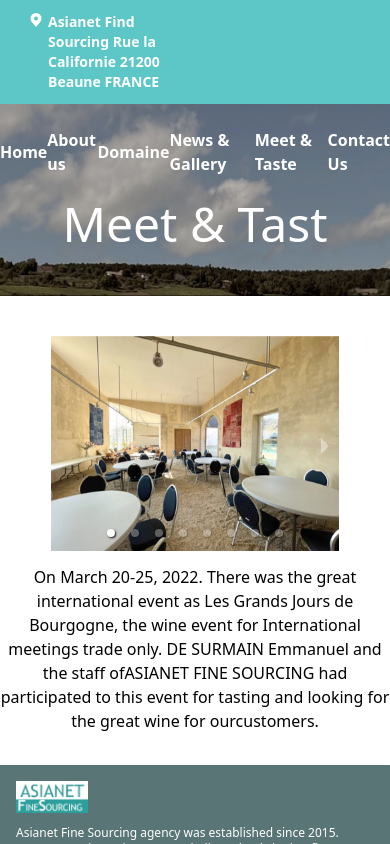
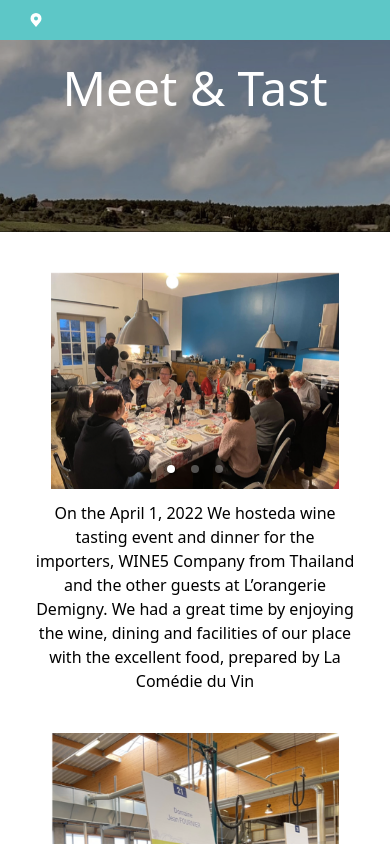
Before and after one commit to Thanatossan/asianet_web, a React (Create React App) app: page /meetTast in a window 390 px wide. Shown: the top 844 px of the page. Built offline with nearby package versions, Linux system fonts and the light colour scheme; some icons are missing.

Commit message:
repon non menu

```diff
--- a/src/components/main/Footer.tsx
+++ b/src/components/main/Footer.tsx
@@ -4,13 +4,13 @@ import { Icon } from "@iconify/react";
 const Footer = () => {
     return (<>
 
-        <footer className=" p-4 shadow md:px-8 md:py-5  text-white bg-secondColor">
+        <footer className=" p-4 shadow md:px-8 md:py-2  text-white bg-secondColor">
             <div className="sm:flex sm:items-center sm:justify-between">
                 <div className=" items-center mb-4 sm:mb-0">
 
                     <img src="/assets/main/logo.png" className="mr-3 mb-1 h-8 " alt="Flowbite Logo" />
 
-                    <div className="text-xs py-2">
+                    <div className="text-xs py-2 sm:hidden md:block ">
                         <p>Asianet Fine Sourcing agency was established since 2015.</p>
                         <p>We are premium wine agency dedicated to bringing fine Burgundy wine to ASIAN markets.</p>
                     </div>
@@ -47,7 +47,7 @@ const Footer = () => {
                             </li>
                         </ul>
                     </div>
-                    <div className="container px-4 py-1 mx-auto flex flex-row">
+                    <div className="container px-4 py-1 mx-auto flex flex-row ">
                         <div className="px-1">
                             <Icon icon="carbon:location-filled" style={{ fontSize: '1rem' }} />
                         </div>
--- a/src/components/main/Menu.tsx
+++ b/src/components/main/Menu.tsx
@@ -11,10 +11,10 @@ return(
         {backgroundImage: "url(/assets/main/menubackground.png)"}
         }> */}
 
-        <div className='bg-[url("/src/images/menubackground.png")] text-white bg-no-repeat w-full bg-fixed bg-cover'>
+        <div className='bg-[url("/src/images/menubackground.png")] text-white bg-no-repeat w-full bg-fixed bg-cover '>
             <div className="h-48">
             <div className="container mx-auto">
-                <div className="flex items-center justify-between pt-6 font-semibold">
+                <div className="flex items-center justify-between pt-6 font-semibold susm:hidden md:flex">
                     <a href="/"> Home </a>
                     <a href="/aboutUs"> About us </a>
                     <a href="/domaine"> Domaine </a>
--- a/src/components/main/Navbar.tsx
+++ b/src/components/main/Navbar.tsx
@@ -4,14 +4,14 @@ const Navbar = () => {
 
   return (
     <>
-      <nav className="relative flex items-center justify-between px-2 py-3 text-white bg-mainColor ">
+      <nav className="relative flex items-center justify-between px-2 py-1 text-white bg-mainColor ">
         <div className="container px-4 mx-auto flex flex-row">
           <div className="px-1">
             <Icon icon="carbon:location-filled" style={{ fontSize: '1rem' }} />
           </div>
-          <h1 className="font-bold text-sm">Asianet Find Sourcing Rue la Californie 21200 Beaune FRANCE</h1>
+          <h1 className="font-bold text-sm susm:hidden md:block">Asianet Find Sourcing Rue la Californie 21200 Beaune FRANCE</h1>
         </div>
-        <div className="w-full md:w-auto" >
+        <div className="w-full w-auto " >
           <ul className="flex flex-row-reverse  lg:flex-row list-none lg:ml-auto px-8">
             <li>
               <a
--- a/src/components/page/AboutUsComponent.tsx
+++ b/src/components/page/AboutUsComponent.tsx
@@ -29,8 +29,8 @@ const AboutUsComponent: React.FC<IAboutUsComponent> = (props) => {
                     </Carousel>
 
                 </div>
-                <div className="container mx-auto px-20 flex flex-row text-justify indent-8 mb-5 ">
-                    <div className="basis-1/2 px-4">
+                <div className="container mx-auto px-0 flex flex-row text-justify indent-8 mb-5 ">
+                <div className="px-4 susm:block md:hidden">
                         <p className="">
                             Asianet Fine Sourcing is a premium Wine Agency
                             dedicated to bringing fine Burgundy wine to ASIAN
@@ -50,7 +50,27 @@ const AboutUsComponent: React.FC<IAboutUsComponent> = (props) => {
                         </p>
                     </div>
 
-                    <div className="basis-1/2 px-4">
+                    <div className="basis-1/2 px-4 susm:hidden md:block">
+                        <p className="">
+                            Asianet Fine Sourcing is a premium Wine Agency
+                            dedicated to bringing fine Burgundy wine to ASIAN
+                            markets.
+                        </p>
+                        <p>
+                            We are sourcing wine from small family-owned domains
+                            as well as from innovative producers whose wine offers
+                            outstanding value for money. Asianet Fine Sourcing
+                            maximizes the potential of these products by selecting the
+                            most relevant importers for each market of
+                            the ASEAN region.
+                        </p>
+                        <p>
+                            We also source wine estates of other
+                            regions of France at the request of our trade partners.
+                        </p>
+                    </div>
+
+                    <div className="basis-1/2 px-4 susm:hidden md:block ">
                         <p>
                             Our market experience and our connections in the Wine
                             trade in South East Asia make us the perfect link between
--- a/src/components/page/ContactUsComponent.tsx
+++ b/src/components/page/ContactUsComponent.tsx
@@ -3,10 +3,11 @@ import React from "react";
 const ContactUsComponent = () => {
     return (
         <>
-            <div className="container mx-auto">
-                <p className="text-center mt-7">Send us a message, and we will contact you to arrange a meeting</p>
+            <div className="container mx-auto ">
+                <p className="text-center mt-7 lg:hidden susm:block">Send us a message</p>
+                <p className="text-center mt-7 susm:hidden lg:block">Send us a message, and we will contact you to arrange a meeting</p>
                 <div className="container mx-auto flex flex-row text-justify mb-5 ">
-                    <div className="basis-1/5 px-4 flex flex-col py-16 mx-auto text-center">
+                    <div className="basis-1/5 px-4 flex flex-col py-16 mx-auto text-center susm:hidden lg:block">
                         <img src="/assets/page/contactUs/IMG_2966.PNG" className=" mx-auto mt-10 w-64 h-52"></img>
 
                     </div>
@@ -16,7 +17,8 @@ const ContactUsComponent = () => {
                             <div className="mb-4 space-y-4">
                                 <input className="shadow appearance-none placeholder-mainColor border-mainColor border-2 rounded w-full py-2 px-3 text-mainColor leading-tight focus:outline-none focus:shadow-outline" id="username" type="text" placeholder="Name*" />
                                 <input className="shadow appearance-none placeholder-mainColor border-mainColor border-2 rounded w-full py-2 px-3 text-mainColor leading-tight focus:outline-none focus:shadow-outline" id="username" type="text" placeholder="Email*" />
-                                <textarea rows={10} className="shadow appearance-none rounded w-full py-2 px-3 border-2 text-gray-700 focus:outline-none focus:shadow-outline" placeholder="Message"></textarea>
+                                <textarea rows={10} className="shadow appearance-none rounded w-full py-2 px-3 border-2 text-gray-700 focus:outline-none focus:shadow-outline " placeholder="Message"></textarea>
+
 
                                 <p className="text-left"> *Require field</p>
                             </div>
@@ -26,7 +28,7 @@ const ContactUsComponent = () => {
 
                         </form>
                     </div>
-                    <div className="basis-1/5 flex flex-col px-4 py-16 mx-auto text-center ">
+                    <div className="basis-1/5 flex flex-col px-4 py-16 mx-auto text-center susm:hidden lg:block ">
                         <img src="/assets/page/contactUs/IMG_2967.PNG" className=" mx-auto mt-10 w-64 h-52"></img>
                     </div>
                 </div>
--- a/src/components/page/DomaineComponent.tsx
+++ b/src/components/page/DomaineComponent.tsx
@@ -18,7 +18,7 @@ const DomaineComponent: React.FC<IDomaineComponent> = (props) => {
     return (
         <>
 
-            <div className="container mx-auto grid grid-cols-3 mt-10 text-center ">
+            <div className="container mx-auto grid sm:grid-cols-2 mt-10 text-center susm:grid-cols-1 lg:grid-cols-3">
                 {props.arrayImg.map((img, key) => {
                     return (
                         <div key ={key} >
--- a/src/components/page/NewGalleryComponent.tsx
+++ b/src/components/page/NewGalleryComponent.tsx
@@ -19,21 +19,31 @@ const NewGalleryComponent: React.FC<INewGalleryComponent> = (props) => {
                 <h1 className="text-center m-auto py-2 px-5 text-white  text-xl rounded-full bg-mainColor"> The reasons to visit Beaune </h1>
             </div>
             <div className="container mx-auto flex flex-row text-justify mb-5 ">
-                <div className="basis-1/2 px-4 flex flex-col justify-center mx-auto text-center">
+                <div className="basis-1/2 px-4 flex flex-col justify-center mx-auto text-center susm:hidden sm:block">
                     <img src="/assets/page/newGallery/News and Gallery 19 (1).png" className=" mx-auto mt-10 w-64 h-52"></img>
                     <h1>Burgundy Vineyard cycling route</h1>
                 </div>
 
-                <div className="basis-1/2 flex flex-col px-4 justify-center mx-auto text-center ">
+                <div className="basis-1/2 flex flex-col px-4 justify-center mx-auto text-center susm:hidden sm:block">
                     <img src="/assets/page/newGallery/News and Gallery 19 (3).png" className=" mx-auto mt-10 w-64 h-52"></img>
                     <h1>Wine tasting</h1>
                 </div>
             </div>
+
             <div className="container mx-auto mb-5">
+            <div className="basis-1/2 px-4 flex flex-col justify-center mx-auto text-center susm:block sm:hidden">
+                    <img src="/assets/page/newGallery/News and Gallery 19 (1).png" className=" mx-auto mt-10 w-64 h-52"></img>
+                    <h1>Burgundy Vineyard cycling route</h1>
+                </div>
+            <div className="basis-1/2 flex flex-col px-4 justify-center mx-auto text-center susm:block sm:hidden ">
+                    <img src="/assets/page/newGallery/News and Gallery 19 (3).png" className=" mx-auto mt-10 w-64 h-52"></img>
+                    <h1>Wine tasting</h1>
+                </div>
                 <div className="flex flex-col px-4 justify-center mx-auto text-center">
                     <img src="/assets/page/newGallery/News and Gallery 19 (2).png" className=" mx-auto mt-10 w-64 h-52"></img>
                     <h1 >Hospices de Beaune</h1>
                 </div>
+
             </div>
             <div className="container mx-auto ">
                 <p className="text-center">
--- a/src/pages/Home.tsx
+++ b/src/pages/Home.tsx
@@ -1,36 +1,18 @@
 import React from 'react';
 import Navbar from '../components/main/Navbar';
 import Footer from '../components/main/Footer';
+import Menu from '../components/main/Menu';
+export interface IHomePageProps{}
 
-export interface IHomePageProps { }
+const HomePage: React.FC<IHomePageProps> = (props) =>{
+    return(
+        <>
+        <div>
+            <Navbar></Navbar>
 
-const HomePage: React.FC<IHomePageProps> = (props) => {
-    return (
-        <>
-            <div>
-                <Navbar></Navbar>
-                <div className='bg-[url("/src/images/menubackground.png")] h-screen text-white bg-no-repeat w-full bg-fixed bg-cover'>
-
-
-                <div className='text-white bg-no-repeat w-full bg-fixed bg-cover'>
-                    <div className="h-48">
-                        <div className="container mx-auto">
-                            <div className="flex items-center justify-between pt-6 font-semibold">
-                                <a href="/"> Home </a>
-                                <a href="/aboutUs"> About us </a>
-                                <a href="/domaine"> Domaine </a>
-                                <a href="/newGallery"> News & Gallery </a>
-                                <a href="/meetTast"> Meet & Taste </a>
-                                <a href="/contactUs">Contact Us</a>
-                            </div>
-
-                        </div>
-
-                    </div>
-                </div>
-                </div>
-                <Footer></Footer>
-            </div>
+            <div className="h-screen"></div>
+            <Footer></Footer>
+        </div>
 
         </>
     )
--- a/src/pages/MeetTast.tsx
+++ b/src/pages/MeetTast.tsx
@@ -5,16 +5,17 @@ import Footer from "../components/main/Footer";
 import MeetTastComponent from "../components/page/MeetTastComponent";
 const arrayImg = [{
     name:"HOSTED A WINE TASTING",
-    arrayPath: ["/assets/page/meetTast/1/MEET _ TEST1.png",
-    "/assets/page/meetTast/1/MEET _ TEST2.png",
-    "/assets/page/meetTast/1/MEET _ TEST3.png",
-    "/assets/page/meetTast/1/MEET _ TEST4.png",
-    "/assets/page/meetTast/1/MEET _ TEST5.png",
-    "/assets/page/meetTast/1/MEET _ TEST6.png",
-    "/assets/page/meetTast/2/MEET _ TEST7.png",
-    "/assets/page/meetTast/2/MEET _ TEST8.png"
-],
-description: "On March 20-25, 2022. There was the great international event as Les Grands Jours de Bourgogne, the wine event for International meetings trade only. DE SURMAIN Emmanuel and the staff ofASIANET FINE SOURCING had participated to this event for tasting and looking for the great wine for ourcustomers."
+    arrayPath: ["/assets/page/newGallery/HOSTED A WINE TASTING/MEET _ TEST7.png",
+    "/assets/page/newGallery/HOSTED A WINE TASTING/MEET _ TEST8.png",
+    "/assets/page/newGallery/HOSTED A WINE TASTING/News and Gallery 10.png"],
+    description: "On the April 1, 2022 We hosteda wine tasting event and dinner for the importers, WINE5 Company from Thailand and the other guests at L’orangerie Demigny. We had a great time by enjoying the wine, dining and facilities of our place with the excellent food, prepared by La Comédie du Vin"
+},{
+    name:"LES GRANDS JOURS DE BOURGOGNE",
+    arrayPath: ["/assets/page/newGallery/LES GRANDS JOURS DE BOURGOGNE/News and Gallery 13.png",
+    "/assets/page/newGallery/LES GRANDS JOURS DE BOURGOGNE/News and Gallery 14.png",
+    "/assets/page/newGallery/LES GRANDS JOURS DE BOURGOGNE/News and Gallery 15.png",
+    "/assets/page/newGallery/LES GRANDS JOURS DE BOURGOGNE/News and Gallery 16.png"],
+    description: "On March 20-25, 2022. There was the great international event as Les Grands Jours de Bourgogne, the wine event for International meetings trade only. DE SURMAIN Emmanuel and the staff ofASIANET FINE SOURCING had participated to this event for tasting and looking for the great wine for ourcustomers."
 }
 ]
 const MeetTastPage = () => {
--- a/tailwind.config.js
+++ b/tailwind.config.js
@@ -3,7 +3,23 @@ module.exports = {
     "./src/**/*.{js,jsx,ts,tsx}",
   ],
   theme: {
+    screens: {
+      'susm': '320px',
+      'sm': '640px',
+      // => @media (min-width: 640px) { ... }
 
+      'md': '768px',
+      // => @media (min-width: 768px) { ... }
+
+      'lg': '1024px',
+      // => @media (min-width: 1024px) { ... }
+
+      'xl': '1280px',
+      // => @media (min-width: 1280px) { ... }
+
+      '2xl': '1536px',
+      // => @media (min-width: 1536px) { ... }
+    },
 
     extend: {
       colors:{
```
